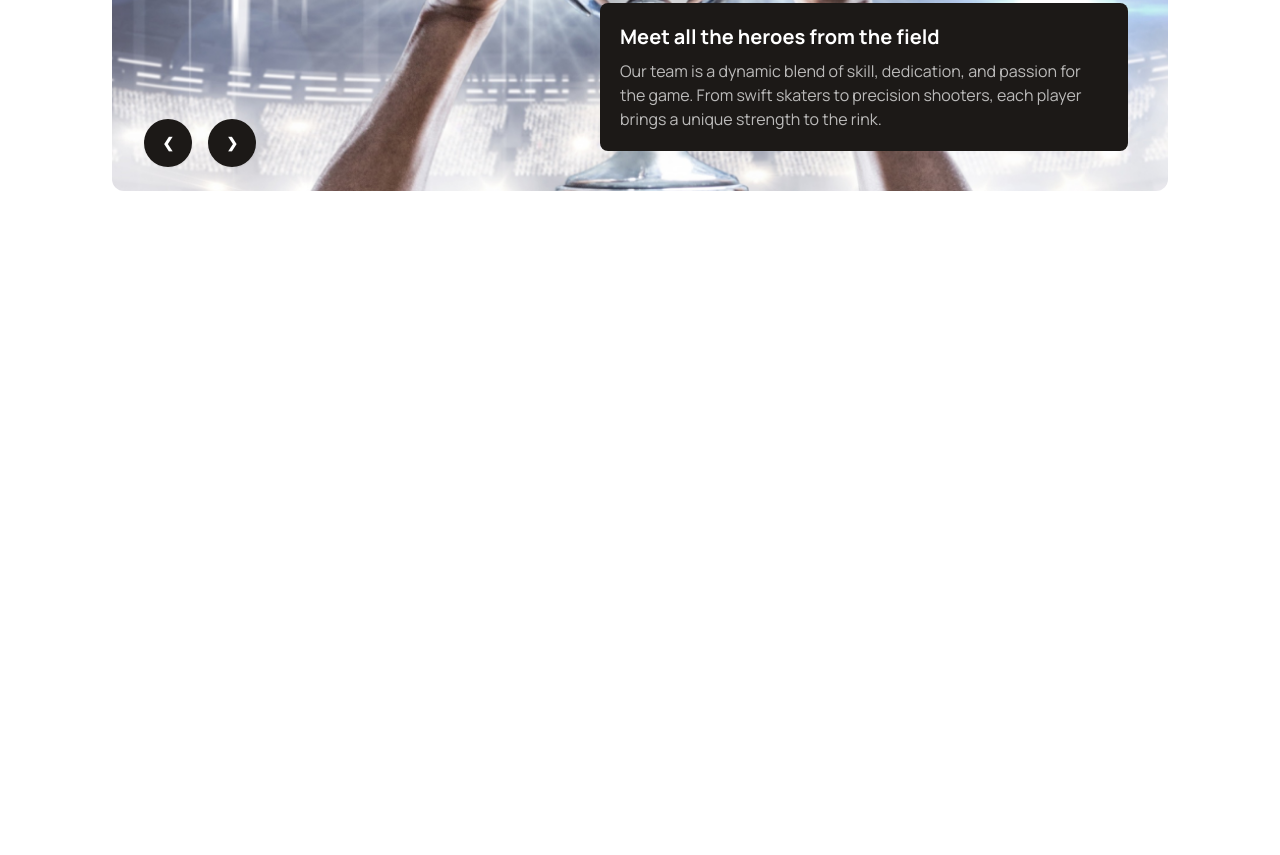
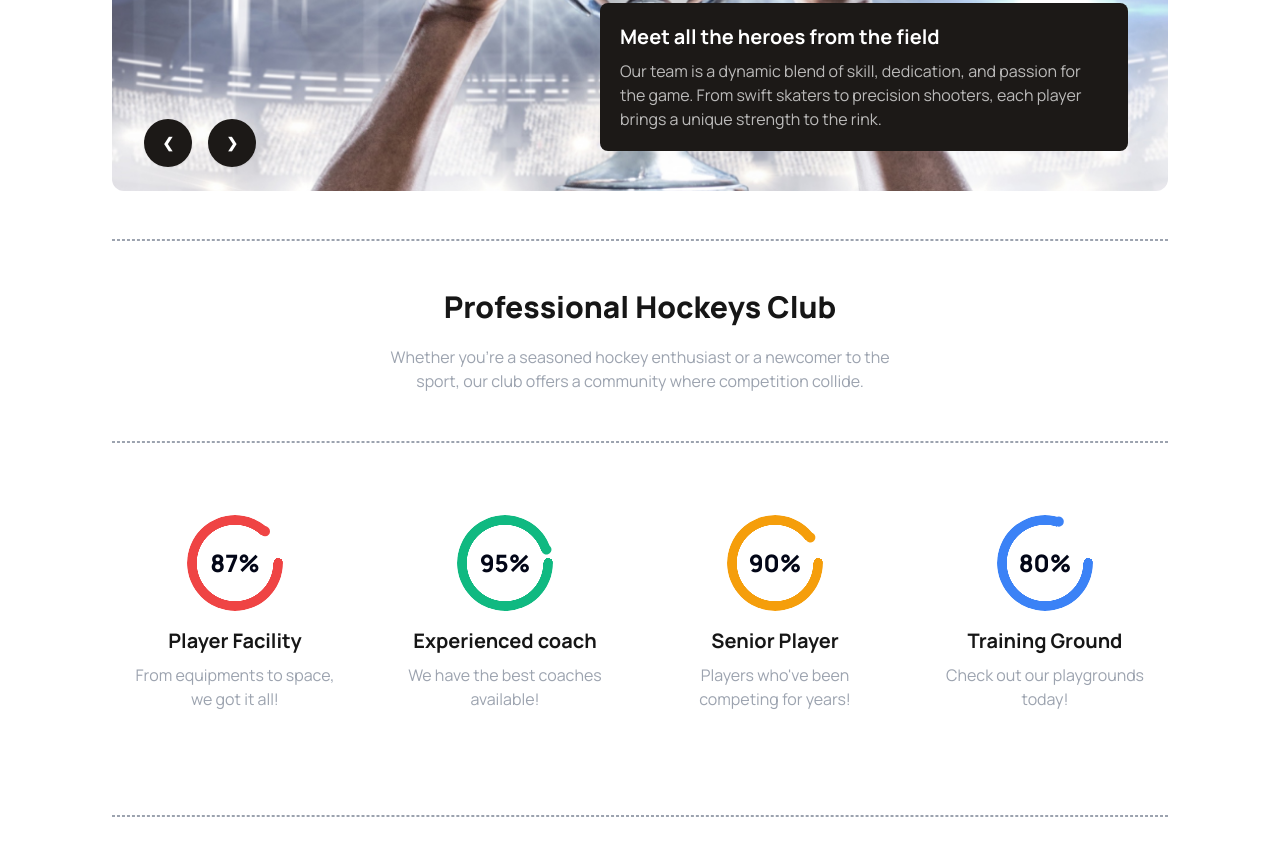
Before and after one commit to Mimimomo001/HockeyClub, a website: page index.html in a window 1280 px wide. Shown: the part 493-1348 px from the top of the page. Before the commit the page ends 800 px from the top, so only its background shows below. Drawn offline with Linux system fonts and the light colour scheme.

Commit message:
Added description

```diff
--- a/index.html
+++ b/index.html
@@ -23,7 +23,7 @@
                   <svg xmlns="http://www.w3.org/2000/svg" class="h-5 w-5" fill="none" viewBox="0 0 24 24" stroke="currentColor"><path stroke-linecap="round" stroke-linejoin="round" stroke-width="2" d="M4 6h16M4 12h8m-8 6h16" /></svg>
                 </div>
                 <ul tabindex="0" class="menu menu-sm dropdown-content mt-3 z-[1] p-2 shadow bg-base-100 rounded-box w-52">
-                    <li><a class="hover:text-primary">Home</a></li>
+                    <li><a class="hover:text-primary text-l">Home</a></li>
                     <li><a class="hover:text-primary">About</a></li>
                     <li><a class="hover:text-primary">Pages</a></li>
                     <li><a class="hover:text-primary">Vlog</a></li>
@@ -101,5 +101,34 @@
             <p class="opacity-70 text-base mb-2">Our team is a dynamic blend of skill, dedication, and passion for the game. From swift skaters to precision shooters, each player brings a unique strength to the rink.</p>
           </div>
     </section>
+    <section class="desc px-28">
+            <div class="border border-1 border-dashed border-gray-400 my-12"></div>
+            <p class="text-center font-extrabold text-3xl ">Professional Hockeys Club</p>
+            <p class="text-center w-3/4 lg:w-1/2 mx-auto mt-5  text-gray-400">Whether you're a seasoned hockey enthusiast or a newcomer to the sport, our club offers a community where competition collide.</p>
+            <div class="border border-1 border-dashed border-gray-400 my-12"></div>
+            <div class="mt-12 grid grid-cols-1 md:grid-cols-2 lg:grid-cols-4 gap-6 mb-20">
+              <div class="flex space-y-2 flex-col justify-center items-center rounded-lg px-4 py-6 ">
+                  <div class="radial-progress rotate-90 font-extrabold text-2xl text-red-500 mb-2" style="--value:87; --size:6rem; --thickness: 0.6rem;" role="progressbar"><span class=" -rotate-90 text-slate-950">87%</span></div>
+                  <a class="text-xl font-bold">Player Facility</a>
+                  <p class="text-center text-gray-400">From equipments to space, we got it all!</p>
+              </div>
+              <div class="flex space-y-2 flex-col justify-center items-center rounded-lg px-4 py-6 ">
+                  <div class="radial-progress rotate-90 font-extrabold text-2xl text-emerald-500 mb-2" style="--value:95; --size:6rem; --thickness: 0.6rem;" role="progressbar"><span class=" -rotate-90 text-slate-950">95%</span></div>
+                  <a class="text-xl font-bold">Experienced coach</a>
+                  <p class="text-center text-gray-400">We have the best coaches available!</p>
+              </div>
+              <div class="flex space-y-2 flex-col justify-center items-center rounded-lg px-4 py-6 ">
+                  <div class="radial-progress rotate-90 font-extrabold text-2xl text-amber-500 mb-2" style="--value:90; --size:6rem; --thickness: 0.6rem;" role="progressbar"><span class=" -rotate-90 text-slate-950">90%</span></div>
+                  <a class="text-xl font-bold">Senior Player</a>
+                  <p class="text-center text-gray-400">Players who've been competing for years!</p>
+              </div>
+              <div class="flex space-y-2 flex-col justify-center items-center rounded-lg px-4 py-6 ">
+                  <div class="radial-progress rotate-90 font-extrabold text-2xl text-blue-500 mb-2" style="--value:80; --size:6rem; --thickness: 0.6rem;" role="progressbar"><span class=" -rotate-90 text-slate-950">80%</span></div>
+                  <a class="text-xl font-bold">Training Ground</a>
+                  <p class="text-center text-gray-400">Check out our playgrounds today!</p>
+              </div>
+          </div>
+          <div class="border border-1 border-dashed border-gray-400 my-10"></div>
+    </section>
 </body>
 </html>
```
Also changed, not shown: output.css.
